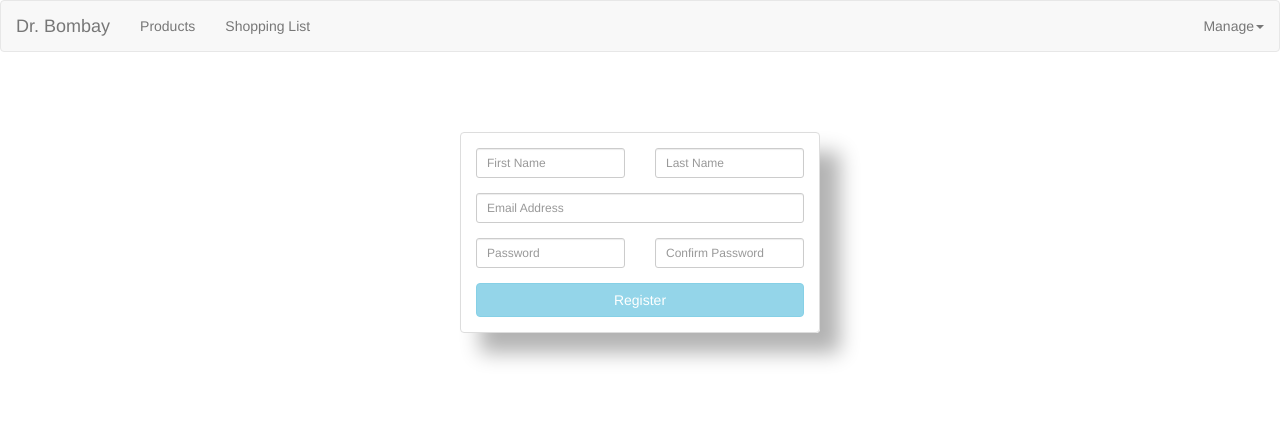
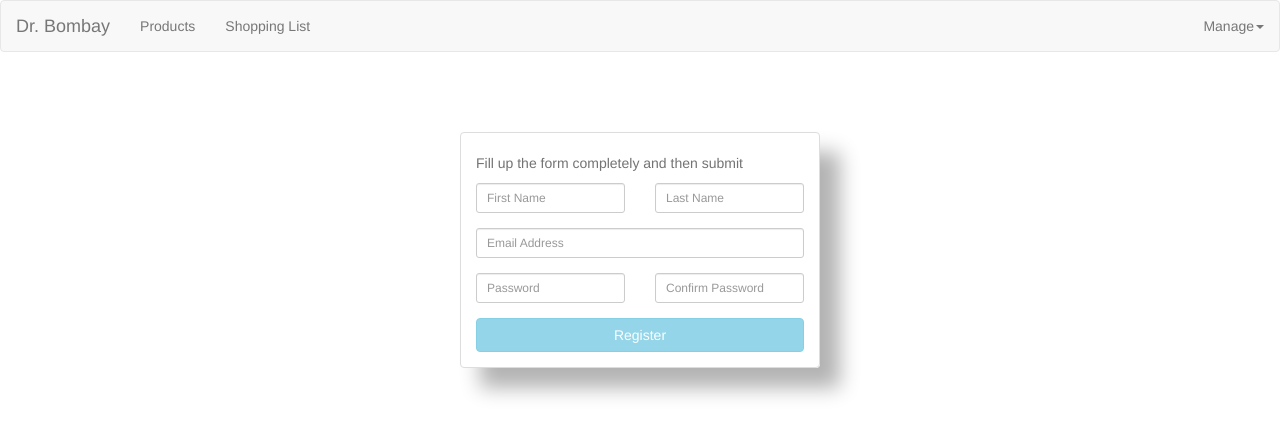
Before and after one commit to harihasr/e-commerce_project, an Angular app in the folder frontend/: page /signup in a window 1280 px wide. Shown: the top 436 px of the page. Built offline with nearby package versions, Linux system fonts and the light colour scheme.

Commit message:
Signup and Signin components updated
Signup and Signin work perfectly. Work has to be done around these components

```diff
--- a/frontend/src/app/auth/auth.service.ts
+++ b/frontend/src/app/auth/auth.service.ts
@@ -2,6 +2,7 @@ import { Http, Response } from '@angular/http';
 import { Injectable } from '@angular/core';
 import 'rxjs/add/operator/map';
 import { Observable } from 'rxjs/Observable';
+import 'rxjs/add/operator/catch';
 
 @Injectable()
 export class AuthService{
@@ -9,18 +10,19 @@ export class AuthService{
 
     }
 
-    //urlString: string = 'http://192.168.200.47:3000';
-    urlString: string = 'http://localhost:3000';
+    urlString: string = 'http://192.168.200.47:3000';
+    //urlString: string = 'http://localhost:3000';
 
     signinUser(email: string, password: string){
         console.log(email, password);
-        return this.http.post(this.urlString+'/user/login', {'email': email, 'password': password}).map(this.extractData);
+        return this.http.post(this.urlString+'/user/signin', {'email': email, 'password': password}).map(this.extractData);
     }
 
     extractData(res: Response){
         let body = res.json();
         // console.log("Extract Data "+body['csrfToken']);
         // return body['csrfToken'];
+        return body;
     }
 
     // getToken(){
@@ -29,7 +31,13 @@ export class AuthService{
 
     signupUser(email: string, password: string, first_name: string, last_name: string){
         console.log(first_name, last_name, email, password);
-        return this.http.post(this.urlString+'/user/register', {'first_name': first_name, 'last_name': last_name, 'email':email, 'password':password});
+        return this.http.post(this.urlString+'/user/signup', {'first_name': first_name, 'last_name': last_name, 'email':email, 'password':password});
+        // .catch(
+        // (error: Response)=> {
+        //     //console.log(error['_body']);
+        //     return Observable.throw(error['_body']);
+        // }
+        // );
     }
 
     isSignedIn(){
--- a/frontend/src/app/auth/signin/signin.component.html
+++ b/frontend/src/app/auth/signin/signin.component.html
@@ -14,6 +14,7 @@
               <input type="checkbox" value="remember-me"> Remember me
             </label>
           </div>
+          <span class="help-block"><p>{{resText}}</p></span>
         <button class="btn btn-lg btn-primary btn-block" type="submit" [disabled]="!f.valid">Sign in</button>
       </form>
 
--- a/frontend/src/app/auth/signin/signin.component.ts
+++ b/frontend/src/app/auth/signin/signin.component.ts
@@ -1,7 +1,7 @@
 import { Component, OnInit } from '@angular/core';
-import { Http } from '@angular/http';
 import { NgForm } from '@angular/forms';
 import { AuthService } from '../auth.service';
+import { Router } from '@angular/router';
 
 @Component({
   selector: 'app-signin',
@@ -9,18 +9,29 @@ import { AuthService } from '../auth.service';
   styleUrls: ['./signin.component.css']
 })
 export class SigninComponent implements OnInit {
+  resText: string = '';
 
-  constructor(private http: Http, private authService: AuthService) { }
+  constructor(private authService: AuthService, private router: Router) { }
 
   onSignin(form: NgForm){
     const email = form.value.email;
     const password = form.value.password;
     this.authService.signinUser(email, password).subscribe(
       (response) => {
-        console.log(response)
+        //console.log(response['success']);
+        if(response['success']){
+          this.router.navigate(['/']);
+        }
+        else{
+          this.resText = "Login unsuccessful. Please try again";
+        }
         //console.log('Logged in successfully') Navigate to cart upon successful login, clear form upon unsuccessful login
       },
-      (error) => console.log(error)
+      (error) => {
+        var res = JSON.parse(error['_body']);
+        this.resText = res['message'] + " Please try again";
+        console.log(error);
+      }
     );
   }
 
--- a/frontend/src/app/auth/signup/signup.component.html
+++ b/frontend/src/app/auth/signup/signup.component.html
@@ -4,9 +4,12 @@
         	<div class="panel panel-default">
 			 			<div class="panel-body">
 			    		<form role="form" (ngSubmit) = "onSignup(f)" #f="ngForm">
+							<span class="help-block"><p>{{resText}}</p></span>
 			    			<div class="row">
 			    				<div class="col-xs-6 col-sm-6 col-md-6">
+
 			    					<div class="form-group">
+
 			                <input type="text" name="first_name" id="first_name" class="form-control input-sm" placeholder="First Name" ngModel>
 			    					</div>
 			    				</div>
@@ -31,6 +34,8 @@
 			    						<input type="password" name="password_confirmation" id="password_confirmation" class="form-control input-sm" placeholder="Confirm Password" ngModel required>
 			    					</div>
 			    				</div>
+								<span class="help-block"><p>{{finText}}</p></span>
+								<span class="help-block"><p>{{passText}}</p></span>
 			    			</div>
 
 			    			<input [disabled]="!f.valid" type="submit" value="Register" class="btn btn-info btn-block" >
--- a/frontend/src/app/auth/signup/signup.component.ts
+++ b/frontend/src/app/auth/signup/signup.component.ts
@@ -9,7 +9,9 @@ import { AuthService } from '../auth.service';
   styleUrls: ['./signup.component.css']
 })
 export class SignupComponent implements OnInit {
-
+  resText: string = 'Fill up the form completely and then submit';
+  passText: string = '';
+  finText: string = '';
 
   constructor(private authService: AuthService, private router: Router) {
 
@@ -23,15 +25,30 @@ export class SignupComponent implements OnInit {
       const last_name = form.value.last_name;
 
       this.authService.signupUser(email, password, first_name, last_name).subscribe(
-        (response) => console.log(response),
+        (response) => {
+          var res = JSON.parse(response['_body']);
+          if(res['success']){
+          this.router.navigate(['signin'])
+          }
+          else{
+            console.log("Else " +response)
+            this.finText = response['message'] + " Please try again!"
+            //form.reset()
+          }
+        },
         (error) => {
-          console.log(error)
+          //console.log(JSON.parse(error['_body']));
+          var res = JSON.parse(error['_body']);
+          //console.log('error res: ' + res['message']);
+
+          this.finText = res['message'] + " Please try again!"
+          //form.reset();
           //this.router.navigate(['error'])
         }
       );
     }
     else{
-      console.log("Passwords don't match");
+      this.passText = "Passwords don't match. Please try again!"
     }
   }
 
```
